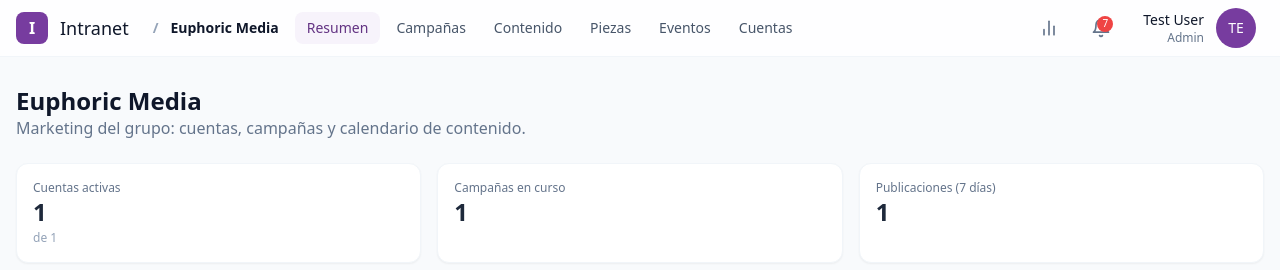
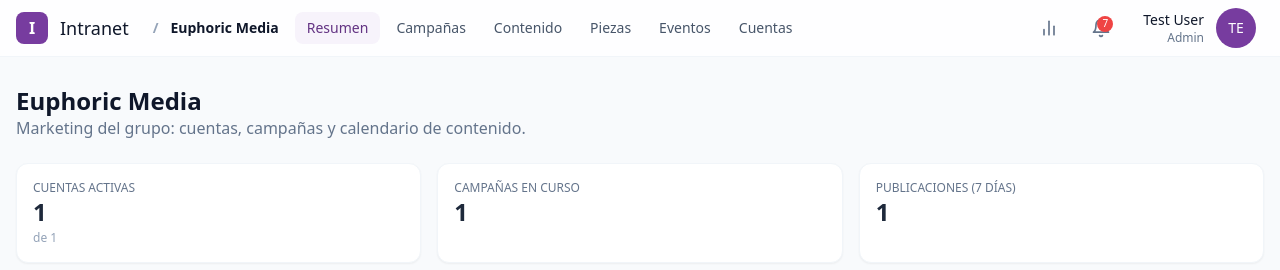
Before and after one commit to Arian1192/intranet-boilerplate, a React (Vite) app: page /euphoric in a window 1280 px wide. Shown: the top 270 px of the page. Built offline with nearby package versions, Linux system fonts and the light colour scheme.

Commit message:
fix: derive Resumen KPIs/status from seed, uppercase KPI labels

```diff
--- /dev/null
+++ b/src/features/euphoric/data/labels.ts
@@ -0,0 +1,9 @@
+import type { CampaignStatus } from './types';
+
+export const campaignStatusLabel: Record<CampaignStatus, string> = {
+  'planificada': 'Planificada',
+  'en-curso': 'En curso',
+  'pausada': 'Pausada',
+  'finalizada': 'Finalizada',
+  'cancelada': 'Cancelada',
+};
--- a/src/features/euphoric/pages/ResumenPage.tsx
+++ b/src/features/euphoric/pages/ResumenPage.tsx
@@ -2,6 +2,7 @@ import { Link } from 'react-router';
 import { StatCard, Card } from '@/components/ui';
 import { StatusChip } from '../components/StatusChip';
 import { accounts, campaigns, publications } from '../data/seed';
+import { campaignStatusLabel } from '../data/labels';
 
 export function ResumenPage() {
   const cmp = campaigns[0];
@@ -13,9 +14,9 @@ export function ResumenPage() {
         <p className="text-slate-500">Marketing del grupo: cuentas, campañas y calendario de contenido.</p>
       </div>
       <div className="grid grid-cols-1 gap-4 sm:grid-cols-3">
-        <Link to="/euphoric/cuentas"><StatCard label="Cuentas activas" value={`${accounts.length}`} caption="de 1" /></Link>
-        <StatCard label="Campañas en curso" value="1" />
-        <StatCard label="Publicaciones (7 días)" value="1" />
+        <Link to="/euphoric/cuentas"><StatCard label="CUENTAS ACTIVAS" value={String(accounts.filter((a) => a.status === 'Activa').length)} caption={`de ${accounts.length}`} /></Link>
+        <StatCard label="CAMPAÑAS EN CURSO" value={String(campaigns.filter((c) => c.status === 'en-curso').length)} />
+        <StatCard label="PUBLICACIONES (7 DÍAS)" value={String(publications.length)} />
       </div>
       <div className="grid grid-cols-1 gap-4 lg:grid-cols-2">
         <Card className="p-5">
@@ -25,7 +26,7 @@ export function ResumenPage() {
               <p className="font-medium text-slate-900">{cmp.name}</p>
               <p className="text-sm text-slate-500">{cmp.account} · hasta {cmp.endLabel}</p>
             </div>
-            <StatusChip status="En curso" />
+            <StatusChip status={campaignStatusLabel[cmp.status]} />
           </Link>
         </Card>
         <Card className="p-5">
@@ -35,7 +36,7 @@ export function ResumenPage() {
               <p className="font-medium text-slate-900">{pub.name}</p>
               <p className="text-sm text-slate-500">{pub.dateLabel} · {pub.channel} · {pub.account}</p>
             </div>
-            <StatusChip status="En producción" />
+            <StatusChip status={pub.status} />
           </Link>
         </Card>
       </div>
```
Also changed, not shown: 1 other file (tests, documents, lock files or other folders).
